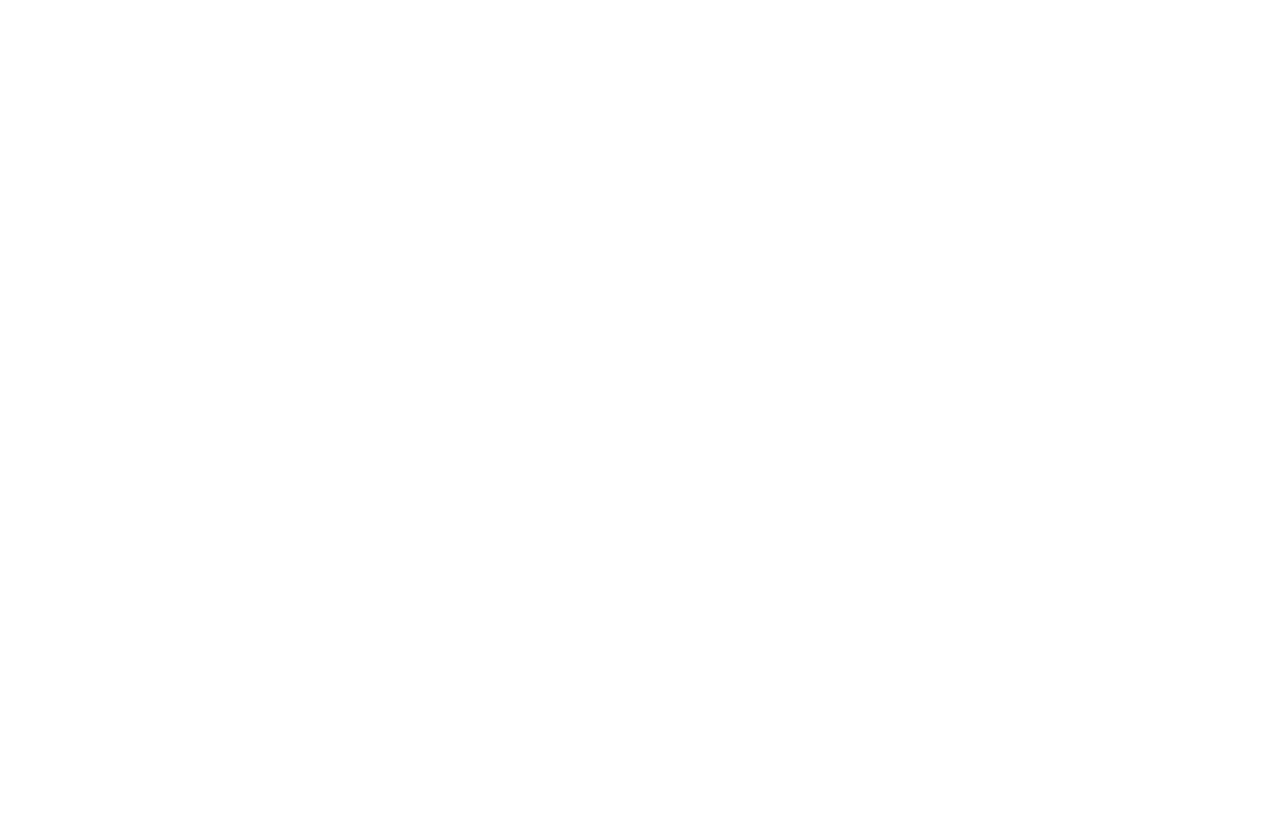
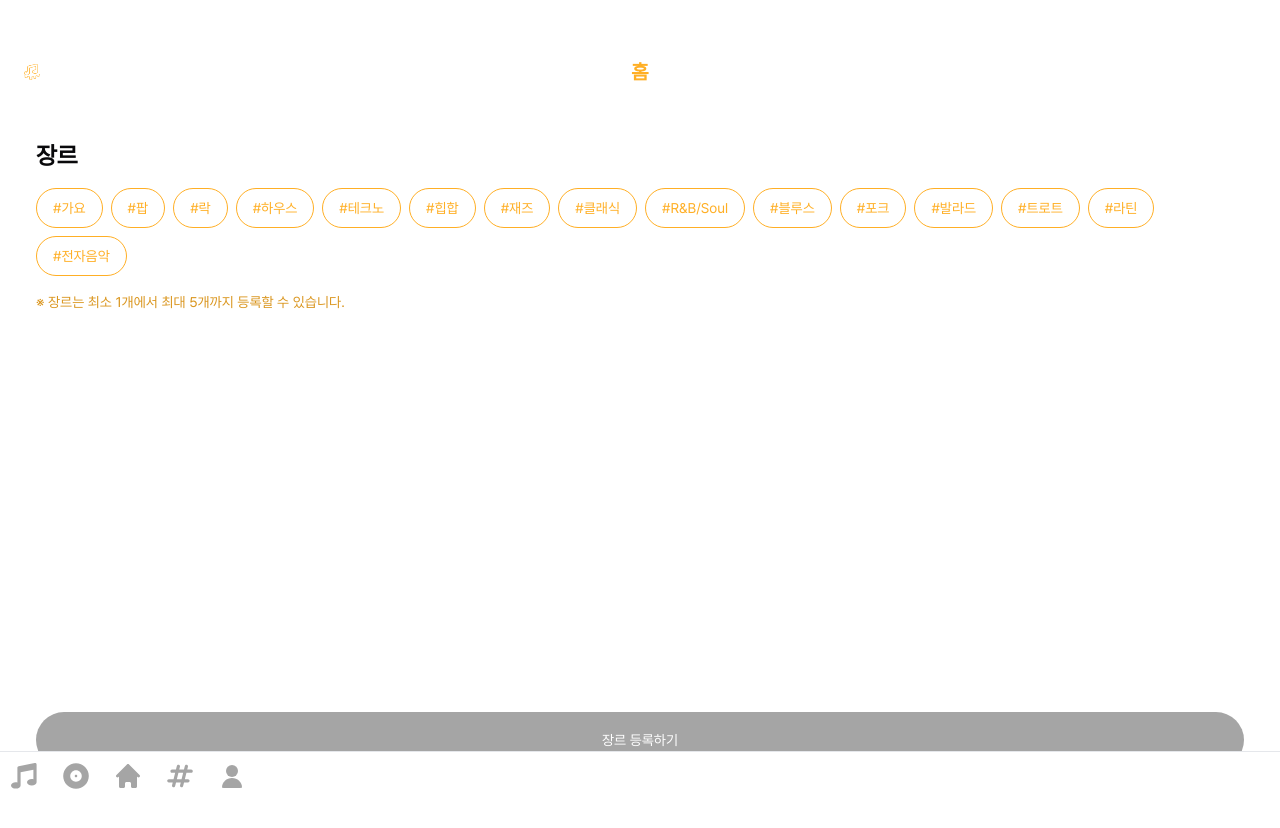
Before and after one commit to EH05/Melting, a React (Vite) app in the folder frontend/melting/: page /album/create/genre-selection in a window 1280 px wide. Before the commit this address had no page. Shown: the top 828 px of the page. Before the commit the page ends 800 px from the top, so only its background shows below. Built offline with nearby package versions, Linux system fonts and the light colour scheme.

Commit message:
feat: 장르 선택 컴포넌트 구현
Jira: S11P21A701-388

```diff
--- a/frontend/melting/src/components/Album/AlbumForm.tsx
+++ b/frontend/melting/src/components/Album/AlbumForm.tsx
@@ -1,17 +1,19 @@
 import { useEffect, useState } from 'react'
 import { useLocation } from 'react-router-dom'
+import { useNavigate } from 'react-router-dom'
 
 import { Song } from '@/types/music'
 import { Input } from '../ui/input'
 import { Label } from '../ui/label'
 import { Textarea } from '../ui/textarea'
 import SongSelection from './SongSelection'
-import GenreSelection from './GenreSelection'
 import HashtagSelection from './HashtagSelection'
 import SubmitButton from '../Button/SubmitButton'
+import GenreSelector from './GenreSelector'
 
 export default function AlbumForm() {
   const location = useLocation()
+  const navigate = useNavigate()
 
   const [albumName, setAlbumName] = useState('')
   const [albumIntro, setAlbumIntro] = useState('')
@@ -70,6 +72,20 @@ export default function AlbumForm() {
     setTitleSongIndex(index)
   }
 
+  useEffect(() => {
+    // 장르 선택 페이지에서 돌아왔을 때 state로 전달된 selectedGenres를 확인
+    const genres = location.state?.selectedGenres
+    if (genres) {
+      setSelectedGenres(genres)
+    }
+  }, [location])
+
+  const handleGenreEdit = () => {
+    navigate('/album/create/genre-selection', {
+      state: { initialGenres: selectedGenres },
+    })
+  }
+
   return (
     <form className="space-y-6">
       <div>
@@ -110,7 +126,7 @@ export default function AlbumForm() {
           </div>
         </div>
       </div>
-      <div className="space-y-3 ">
+      <div className="space-y-3">
         <Label htmlFor="albumName" className="font-semibold">
           앨범 소개
         </Label>
@@ -128,11 +144,14 @@ export default function AlbumForm() {
           </p>
         </div>
       </div>
-      <div>
+      <div className="space-y-3">
         <Label htmlFor="genre" className="font-semibold">
           장르<span className="text-primary-400 ml-1">*</span>
         </Label>
-        <GenreSelection />
+        <GenreSelector
+          selectedGenres={selectedGenres}
+          onGenreEdit={handleGenreEdit}
+        />
       </div>
       <div>
         <Label htmlFor="hashtag" className="font-semibold">
--- a/frontend/melting/src/components/Album/GenreSelection.tsx
+++ b/frontend/melting/src/components/Album/GenreSelection.tsx
@@ -1,3 +1,80 @@
+import { useState, useEffect } from 'react'
+import { useLocation, useNavigate } from 'react-router-dom'
+import { Button } from '@/components/ui/button'
+import SubmitButton from '../Button/SubmitButton'
+
+const genres = [
+  '가요',
+  '팝',
+  '락',
+  '하우스',
+  '테크노',
+  '힙합',
+  '재즈',
+  '클래식',
+  'R&B/Soul',
+  '블루스',
+  '포크',
+  '발라드',
+  '트로트',
+  '라틴',
+  '전자음악',
+]
+
+interface GenreSelectionProps {
+  selectedGenres: string[]
+  onGenresSubmit: (genres: string[]) => void
+}
+
 export default function GenreSelection() {
-  return <div>GenreSelection</div>
+  const [selectedGenres, setSelectedGenres] = useState<string[]>([])
+  const location = useLocation()
+  const navigate = useNavigate()
+
+  useEffect(() => {
+    const initialGenres = location.state?.initialGenres || []
+    setSelectedGenres(initialGenres)
+  }, [location.state])
+
+  const toggleGenre = (genre: string) => {
+    setSelectedGenres((prev) => {
+      if (prev.includes(genre)) {
+        return prev.filter((g) => g !== genre)
+      } else if (prev.length < 5) {
+        return [...prev, genre]
+      }
+      return prev
+    })
+  }
+
+  const handleSubmit = () => {
+    navigate('/album/create', { state: { selectedGenres } })
+  }
+  return (
+    <div className="flex flex-col justify-between p-4">
+      <div className="mb-96">
+        <h1 className="text-2xl font-bold mb-4">장르</h1>
+        <div className="flex flex-wrap gap-2 mb-4">
+          {genres.map((genre, index) => (
+            <Button
+              key={index}
+              variant={selectedGenres.includes(genre) ? 'default' : 'tag'}
+              onClick={() => toggleGenre(genre)}
+              className={`${selectedGenres.includes(genre) ? 'bg-primary-400 text-white' : ''} rounded-full`}
+            >
+              #{genre}
+            </Button>
+          ))}
+        </div>
+        <p className="text-sm text-primary-500 mb-4">
+          ※ 장르는 최소 1개에서 최대 5개까지 등록할 수 있습니다.
+        </p>
+      </div>
+      <SubmitButton
+        conditions={[selectedGenres.length > 0]}
+        text="장르 등록하기"
+        onClick={handleSubmit}
+      />
+    </div>
+  )
 }
--- /dev/null
+++ b/frontend/melting/src/components/Album/GenreSelector.tsx
@@ -0,0 +1,42 @@
+import { Hash } from 'lucide-react'
+import { Button } from '@/components/ui/button'
+import { useNavigate } from 'react-router-dom'
+
+interface GenreSelectorProps {
+  selectedGenres: string[]
+  onGenreEdit: () => void
+}
+
+export default function GenreSelector({
+  selectedGenres,
+  onGenreEdit,
+}: GenreSelectorProps) {
+  const navigate = useNavigate()
+
+  const handleGenreEdit = () => {
+    // Navigate to the genre selection page, passing the selected genres as state
+    navigate('/album/create/genre-selection', { state: { selectedGenres } })
+  }
+
+  return (
+    <div className="flex justify-between items-center relative border-b-2 pb-3 px-2">
+      <div>
+        {selectedGenres.length > 0 ? (
+          <span>{selectedGenres.join(', ')}</span>
+        ) : (
+          <span className="text-gray-400">장르를 추가해주세요</span>
+        )}
+      </div>
+      <Button
+        variant="link"
+        onClick={onGenreEdit}
+        className="absolute bottom-9 -right-3 text-primary-400"
+      >
+        {selectedGenres.length > 0 ? '수정하기' : '추가하기'}
+      </Button>
+      <Hash
+        className={`ml-2 ${selectedGenres.length > 0 ? 'text-primary-400' : 'text-gray-400'}`}
+      />
+    </div>
+  )
+}
--- a/frontend/melting/src/components/ui/button.tsx
+++ b/frontend/melting/src/components/ui/button.tsx
@@ -19,6 +19,7 @@ const buttonVariants = cva(
         link: 'text-primary underline-offset-4 hover:underline',
         gray: 'bg-gray text-white',
         input: 'border-b-2 border-gray text-gray',
+        tag: 'border border-primary-400 bg-white text-primary-400 hover:bg-primary-400 hover:text-white',
       },
       size: {
         default: 'h-10 px-4 py-2',
--- a/frontend/melting/src/pages/Album/AlbumRegist.tsx
+++ b/frontend/melting/src/pages/Album/AlbumRegist.tsx
@@ -1,16 +1,18 @@
+import Layout from '@/components/layout/Layout'
 import AlbumForm from '@/components/Album/AlbumForm'
-import Footer from '@/components/layout/Footer'
 import TitleHeader from '@/components/layout/TitleHeader'
 
 export default function AlbumRegist() {
   return (
-    <div className="container mx-auto p-4">
-      <TitleHeader
-        titles={['앨범 정보를', '입력해주세요']}
-        comment="* 는 필수항목 입니다"
-      />
-      <AlbumForm />
-      <Footer />
-    </div>
+    <Layout
+      Header={
+        <TitleHeader
+          titles={['앨범 정보를', '입력해주세요']}
+          comment="* 는 필수항목 입니다"
+        />
+      }
+      children={<AlbumForm />}
+      isMainCenter={true}
+    />
   )
 }
--- /dev/null
+++ b/frontend/melting/src/pages/Album/GenreSelection.tsx
@@ -0,0 +1,6 @@
+import GenreSelection from '@/components/Album/GenreSelection'
+import Layout from '@/components/layout/Layout'
+
+export default function GenreSelectionPage() {
+  return <Layout showHeader children={<GenreSelection />} />
+}
--- a/frontend/melting/src/routers/index.tsx
+++ b/frontend/melting/src/routers/index.tsx
@@ -8,7 +8,7 @@ import MusciMain from '@/pages/music/MusciMain'
 
 const AlbumRegist = React.lazy(() => import('@/pages/Album/AlbumRegist'))
 const SongSelection = React.lazy(() => import('@/pages/Album/SongSelection'))
-// const GenreSelection = React.lazy(() => import('@/pages/Album/GenreSelection'));
+const GenreSelection = React.lazy(() => import('@/pages/Album/GenreSelection'))
 // const AlbumEdit = React.lazy(() => import('@/pages/Album/AlbumEdit'));
 
 // Loading component for suspense fallback
@@ -25,7 +25,7 @@ export default function AppRoutes() {
           <Route path="/album">
             <Route path="create" element={<AlbumRegist />} />
             <Route path="create/song-selection" element={<SongSelection />} />
-            {/* <Route path="create/genre-selection" element={<GenreSelection />} /> */}
+            <Route path="create/genre-selection" element={<GenreSelection />} />
             {/* <Route path=":id/edit" element={<AlbumEdit />} /> */}
           </Route>
           <Route path="/music" element={<MusciMain />} />
```
